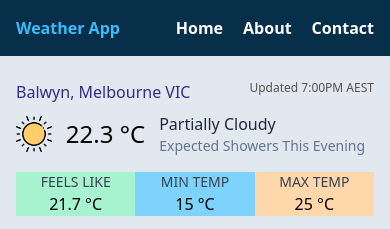
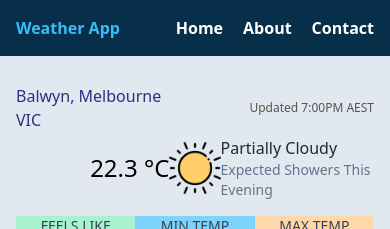
Before and after one commit to evandrolugli/weather-app, a website: page src/index.html in a window 390 px wide. Shown: the top 229 px of the page. Drawn offline with nearby package versions, Linux system fonts and the light colour scheme.

Commit message:
Improve elements distribution and responsiveness

```diff
--- a/src/index.html
+++ b/src/index.html
@@ -54,47 +54,47 @@
                     <!-- Content wrapper to left a void margin -->
 
                     <div
-                        class="w-full grid grid-cols-[1fr_3fr_6fr] grid-rows-[repeat(3_1fr)] mb-4"
+                        class="w-full grid grid-cols-[3fr_1fr_3fr] grid-rows-[repeat(3_1fr)] mb-4"
                     >
                         <!-- columns (grid display) are set using an Arbitrary value  -->
                         <!-- Location info -->
                         <div
-                            class="col-span-full text-xl md:text-2xl lg:text-3xl font-medium text-indigo-900 my-auto flex justify-between mb-2"
+                            class="col-span-full text-xl md:text-2xl lg:text-3xl font-medium text-indigo-900 flex justify-between mb-2 h-full"
                         >
                             <span
                                 id="location"
-                                class="text-base md:text-lg lg:text-xl xl:text-2xl"
+                                class="text-base md:text-lg lg:text-xl xl:text-2xl my-auto"
                                 >Balwyn, Melbourne VIC</span
                             >
                             <span
                                 id="updated"
-                                class="text-xs md:text-base lg:text-lg text-right text-stone-600"
+                                class="text-xs md:text-base lg:text-lg text-right text-stone-600 truncate w-7/12 my-auto"
                                 >Updated 7:00PM AEST</span
                             >
                         </div>
 
                         <!-- Weather info -->
+                        <span
+                            id="current-temperature"
+                            class="text-2xl sm:text-3xl md:text-5xl lg:text-6xl my-auto row-span-2 text-right"
+                            >22.3 °C</span
+                        >
+
                         <img
-                            class="h-fit m-auto"
+                            class="h-4/5 m-auto row-span-2"
                             src="../assets/icons/sun.png"
                             alt="weather condition icon"
                         />
 
-                        <span
-                            id="current-temperature"
-                            class="text-2xl sm:text-3xl md:text-5xl lg:text-6xl m-auto"
-                            >22.3 °C</span
-                        >
-
-                        <div class="">
+                        <div class="row-span-2 flex-nowrap my-auto">
                             <span
                                 id="condition"
-                                class="text-base sm:text-xl md:text-2xl lg:text-3xl text-slate-800 block"
+                                class="text-base sm:text-xl md:text-2xl lg:text-3xl text-slate-800 block w-full"
                                 >Partially Cloudy</span
                             >
                             <span
                                 id="condition-desc"
-                                class="text-sm sm:text-lg md:text-xl lg:text-2xl text-slate-500 block capitalize"
+                                class="text-sm sm:text-lg md:text-xl lg:text-2xl text-slate-500 block capitalize w-full"
                                 >Expected showers this evening</span
                             >
                         </div>
```
Also changed, not shown: dist/output.css.
